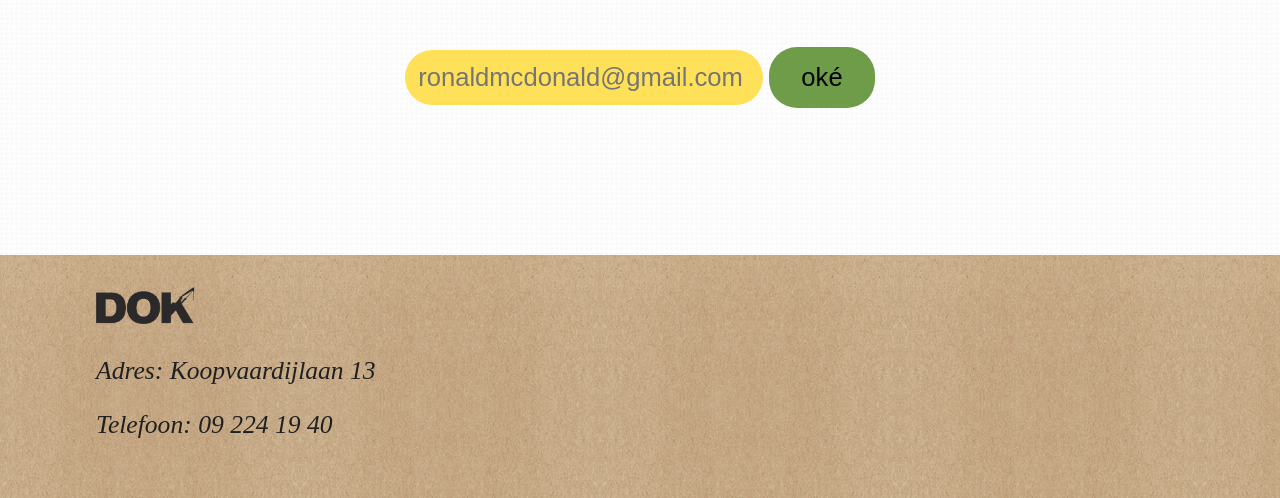
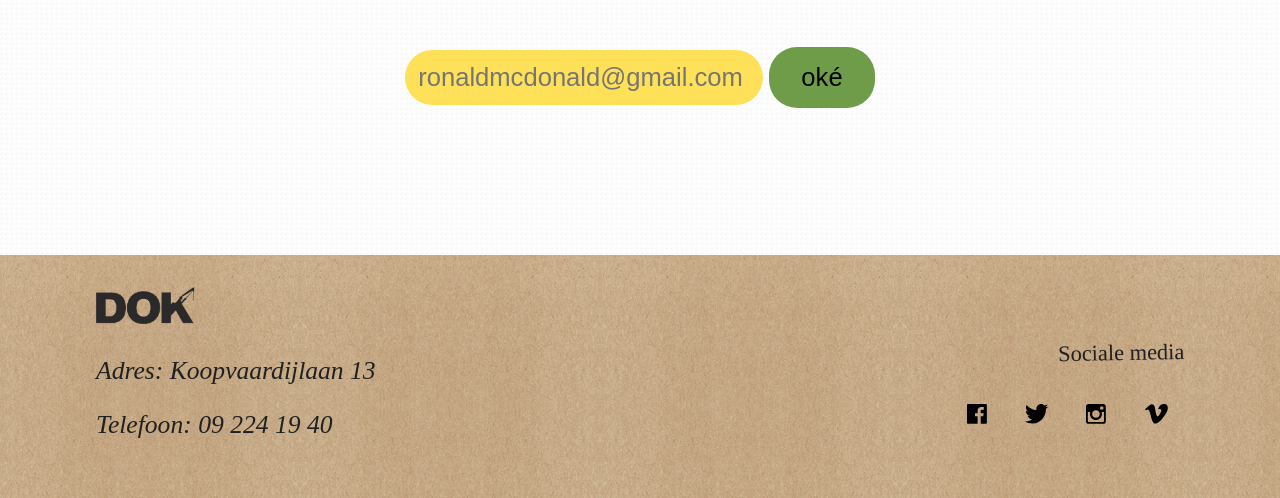
Before and after one commit to lottebijlsma/dokgent, a PHP site: page / in a window 1280 px wide. Shown: the part 2858-3356 px from the top of the page. Run offline with PHP 8.4, Linux system fonts and the light colour scheme; data that the repository does not hold is empty; some libraries are stand-ins or nearby versions.

Commit message:
:lipstick: Adding social media buttons in footer closes #22 #22

```diff
--- a/src/css/style.css
+++ b/src/css/style.css
@@ -408,6 +408,19 @@ h4 {
   text-transform: uppercase;
 }
 
+.socials {
+  font-size: 1.4rem;
+  text-align: right;
+  padding-bottom: 1rem;
+}
+
+.social-media {
+
+  & a {
+    padding: 1rem;
+  }
+}
+
 @media (width <= 1440px) {
 
   .event-image {
@@ -567,6 +580,17 @@ h4 {
     width: 100vw;
     height: 45rem;
   }
+
+  .content-wrap {
+    display: flex;
+    flex-flow: column nowrap;
+    align-items: flex-start;
+  }
+
+  .socials {
+    text-align: left;
+    padding-top: 2rem;
+  }
 }
 
 @media (width <= 414px) {
--- a/src/view/layout.php
+++ b/src/view/layout.php
@@ -65,9 +65,13 @@
             <p>Telefoon: 09 224 19 40</p>
           </address>
         </div>
-        <!-- <div class="social-media">
-
-        </div> -->
+        <div class="social-media">
+          <h1 class='socials'>Sociale media</h1>
+          <a href="https://www.facebook.com/DOKgent/"><img src='../assets/svg/facebook.svg' alt='Social media icoon voor Facebook' height="20"></a>
+          <a href="https://twitter.com/dokgent"><img src='../assets/svg/twitter.svg' alt='Social media icoon voor Twitter' height="20"></a>
+          <a href="https://www.instagram.com/dokgent/"><img src='../assets/svg/instagram.svg' alt='Social media icoon voor Instagram' height="20"></a>
+          <a href="https://vimeo.com/dokgent"><img src='../assets/svg/vimeo.svg' alt='Social media icoon voor Vimeo' height="20"></a>
+        </div>
       </div>
     </footer>
     <?php echo $js;?>
```
Also changed, not shown: src/assets/img/database/dansartain-assets/dansartain.jpg (deleted), src/assets/img/database/dansartain-assets/medium-dansartain.jpg (deleted), src/assets/img/database/dansartain-assets/small-dansartain.jpg (deleted), src/assets/img/database/standdeliver.jpg, src/assets/img/database/thumb-standdeliver.jpg (added), src/assets/svg/facebook.svg (added), src/assets/svg/instagram.svg (added), src/assets/svg/twitter.svg (added), src/assets/svg/vimeo.svg (added).
